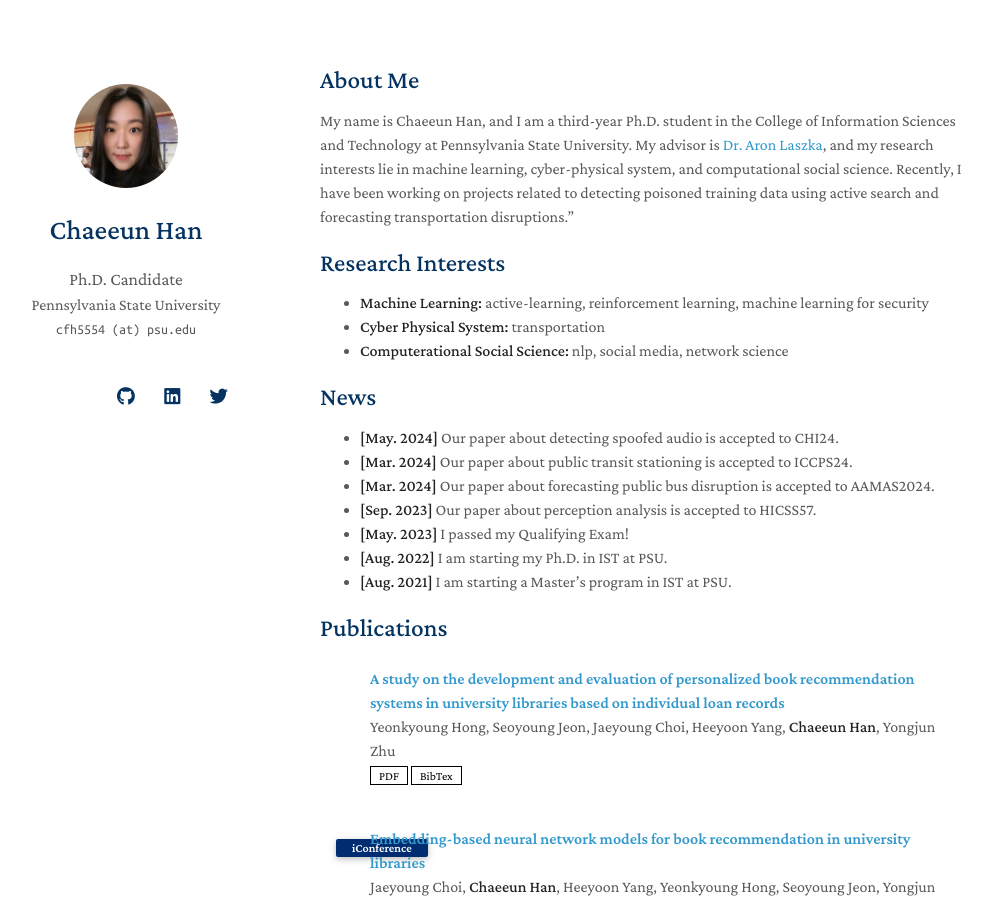
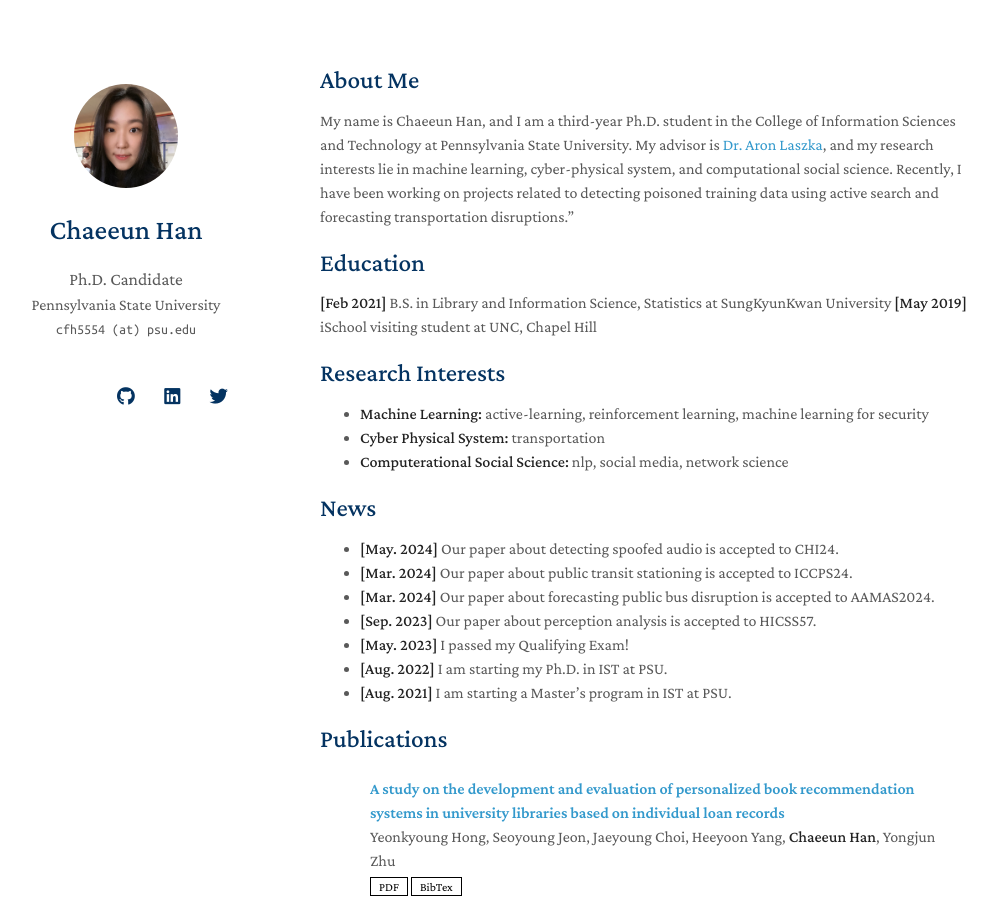
Before and after one commit to chaeeun-h/chaeeun-h.github.io, a Jekyll site: the page built from index.md, in a window 1280 px wide and 900 px high. Shown: the whole window, without its empty margins (150-1147 px from the left). Built offline with Jekyll 4.4.1, drawn with Linux system fonts in a browser that asks for light colours; nearby versions of some CDN libraries; a style sheet for code colours, icons or effects is not loaded; our own code applies the rules of GitHub Pages for plain Markdown files.

Commit message:
Update index.md

```diff
--- a/index.md
+++ b/index.md
@@ -5,6 +5,11 @@ layout: homepage
 ## About Me
 
 My name is Chaeeun Han, and I am a third-year Ph.D. student in the College of Information Sciences and Technology at Pennsylvania State University. My advisor is [Dr. Aron Laszka](https://aronlaszka.com), and my research interests lie in machine learning, cyber-physical system, and computational social science. Recently, I have been working on projects related to detecting poisoned training data using active search and forecasting transportation disruptions."
+
+## Education
+**[Feb 2021]** B.S. in Library and Information Science, Statistics at SungKyunKwan University
+**[May 2019]** iSchool visiting student at UNC, Chapel Hill
+
 
 ## Research Interests
 
```
Also changed, not shown: other parts of index.md (+2 -0 lines).
